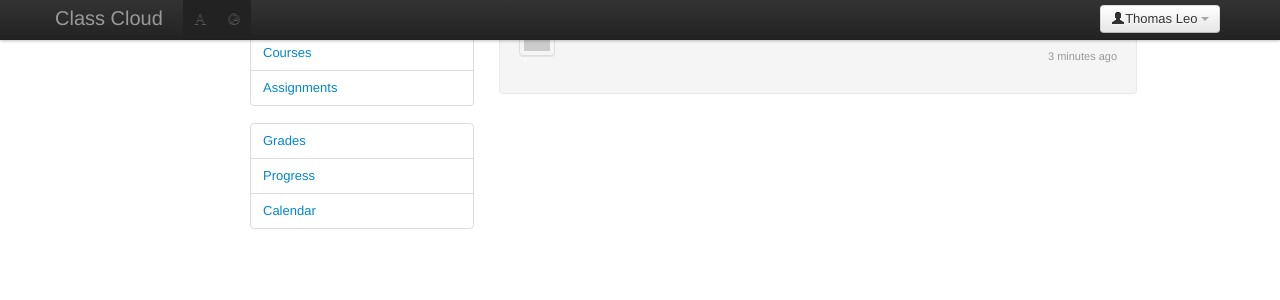
After one commit to tomleo/Class-Cloud, a Django app: template class_cloud/templates/index.html in a window 1280 px wide. The commit adds this page. Shown: the top 300 px of the page. Run offline with Django 3.2, Linux system fonts and the light colour scheme; the template is opened without the code that fills it, so the values that code supplies are empty; grey boxes labelled with a size stand in for pictures from a placeholder-image service; parts of the project's set-up code (start-up, migrations or seed data) failed here and were passed over; some libraries are stand-ins or nearby versions.

Commit message:
Converted Dipendras profile.html into a django template, still more work to be done. The profile.html is now the main page

```diff
--- a/class_cloud/class_cloud/urls.py
+++ b/class_cloud/class_cloud/urls.py
@@ -29,6 +29,8 @@ assignment_detail = {
 
 urlpatterns = patterns('',
 
+
+#    (r'^$', 'course.view.Assignment', )
     # /
     (r'^assignments/$', list_detail.object_list, assignment_info),
     # /assignments/<id>  DOES NOT WORK!
@@ -36,12 +38,12 @@ urlpatterns = patterns('',
         assignment_detail),
     (r'^courses/$', list_detail.object_list, course_info),
 
-#    url(r'^$', ListView.as_view(
-#        model = Course,
-#        context_object_name = "courses",
-#        queryset = Course.objects.all(),
-#        template_name="courses.html",
-#    ),name="courses_home"),
+    url(r'^$', ListView.as_view(
+        model = Course,
+        context_object_name = "courses",
+        queryset = Course.objects.all(),
+        template_name="index.html",
+    ),name="courses_home"),
 
 
 #    url(r'^(?P<pk>\d+)-(?P<slug>[-\w]+)/$',
--- a/class_cloud/templates/base.html
+++ b/class_cloud/templates/base.html
@@ -1,23 +1,37 @@
 <!doctype html>
 <head>
+
     <meta charset="utf-8">
     <meta http-equiv="X-UA-Compatible" content="IE=edge,chrome=1">
     <title>{% block page_title %}Something{% endblock %}</title>
-    <meta name="description" content="">
-    <meta name="author" content="">
-    <meta name="viewport" content="width=device-width; initial-scale=1.0; maximum-scale=1.0;">
+    <meta name="description" content="Modern Course Management software">
+    <meta name="author" content="Thomas Leo">
+    <meta name="viewport" content="width=device-width">
 
     <link href="{{ STATIC_URL }}css/bootstrap.css" rel="stylesheet">
     <link href="{{ STATIC_URL }}css/bootstrap-responsive.css" rel="stylesheet">
 
+    <link href="{{ STATIC_URL }}css/class-cloud.css" rel="stylesheet">
+
+    <script type="text/javascript" href="{{ STATIC_URL }}js/modernizr-2.5.3.js"></script>
+
+    <!-- Le fav and touch icons -->
+    <link rel="shortcut icon" href="{{ STATIC_URL }}img/favicon.ico">
+    <link rel="apple-touch-icon-precomposed" sizes="114x114" href="{{ STATIC_URL }}img/apple-touch-icon-114-precomposed.png">
+    <link rel="apple-touch-icon-precomposed" sizes="144x144" href="{{ STATIC_URL }}img/apple-touch-icon-144-precomposed.png">
+    <link rel="apple-touch-icon-precomposed" sizes="57x57" href="{{ STATIC_URL }}img/apple-touch-icon-57-precomposed.png">
+    <link rel="apple-touch-icon-precomposed" sizes="72x72" href="{{ STATIC_URL }}img/apple-touch-icon-72-precomposed.png">
 
 </head>
+
 <body>
     {% block body %}{% endblock %}
 
     <script src="https://ajax.googleapis.com/ajax/libs/jquery/1.7.2/jquery.min.js"></script>
     <script src="{{ STATIC_URL }}js/bootstrap.min.js"></script>
     <script src="{{ STATIC_URL }}js/bootstrap-tab.js"></script>
+
     {% block jQuery %}{% endblock %}
 </body>
+
 </html>
--- /dev/null
+++ b/class_cloud/templates/index.html
@@ -0,0 +1,88 @@
+{% extends 'base.html' %}
+
+{% block page_title %}
+  Class Cloud
+{% endblock %}
+
+<!--Main Stuff-->
+{% block body %}
+<div class="navbar navbar-fixed-top">
+  <div class="navbar-inner">
+    <div class="container">
+      <a class="brand" href="#">Class Cloud</a>
+      <div class="btn-group pull-right">
+        <a class="btn dropdown-toggle" data-toggle="dropdown" href="#">
+          <i class="icon-user"></i>Thomas Leo
+          <span class="caret"></span>
+        </a>
+        <ul class="dropdown-menu">
+          <li><a href="#">Profile</a></li>
+          <li class="divider"></li>
+          <li><a href="#">Sign Out</a></li>
+        </ul>
+      </div><!--END btn-group pull-right -->
+
+      <div class="nav-collapse">
+        <ul class="nav">
+          <li class="active"><a href="#"><i class="icon-font"></i></a></li>
+          <li class="active"><a href="#"><i class="icon-globe"></i></a></li>
+        </ul>
+      </div><!--END nav-collapse -->
+    </div><!--END container -->
+  </div><!--END navbar-inner -->
+</div><!--END navbar navbar-fixed-top -->
+
+<div class="container-fluid">
+<div class="span10 offset2">
+  <div class="row-fluid">
+    <div class="span3">
+
+      <!-- Sidebar content -->
+      <div class="row-fluid">
+        <ul class="nav nav-tabs nav-stacked">
+          <li class="active"><a href="#">News Feed</a></li>
+          <li><a href="#">Courses</a></li>
+          <li><a href="#">Assignments</a></li>
+        </ul>
+      </div>
+      <!--END Sidebar content -->
+
+      <!--Sidebar content -->
+      <div class="row-fluid">
+        <ul class="nav nav-tabs nav-stacked">
+          <li><a href="#">Grades</a></li>
+          <li><a href="#">Progress</a></li>
+          <li><a href="#">Calendar</a></li>
+        </ul>
+      </div>
+      <!--END Sidebar content -->
+
+    </div><!--END span3-->
+
+	<!-- Assignment -->
+    <div class="span8">
+      <div class="row-fluid">
+        <div class="well">
+          <div class="span1">
+            <a href="#" class="thumbnail">
+              <img src="http://placehold.it/40x40" alt="" />
+            </a>
+          </div><!--END span1-->
+          <p>Assignment Name</p>
+          <p align="right"><small>3 minutes ago</small></p>
+        </div><!--END well -->
+      </div><!--END span8 -->
+    </div><!--END row-fluid-->
+	<!-- END Assignment -->
+  </div><!--END row-fluid-->
+  </div><!--END span10 offset2 -->
+</div><!--END Container Fluid -->
+
+
+{% endblock %}
+
+<!-- JavaScript to execute after everything else has loaded -->
+{% block jQuery %}
+
+
+{% endblock %}
```
